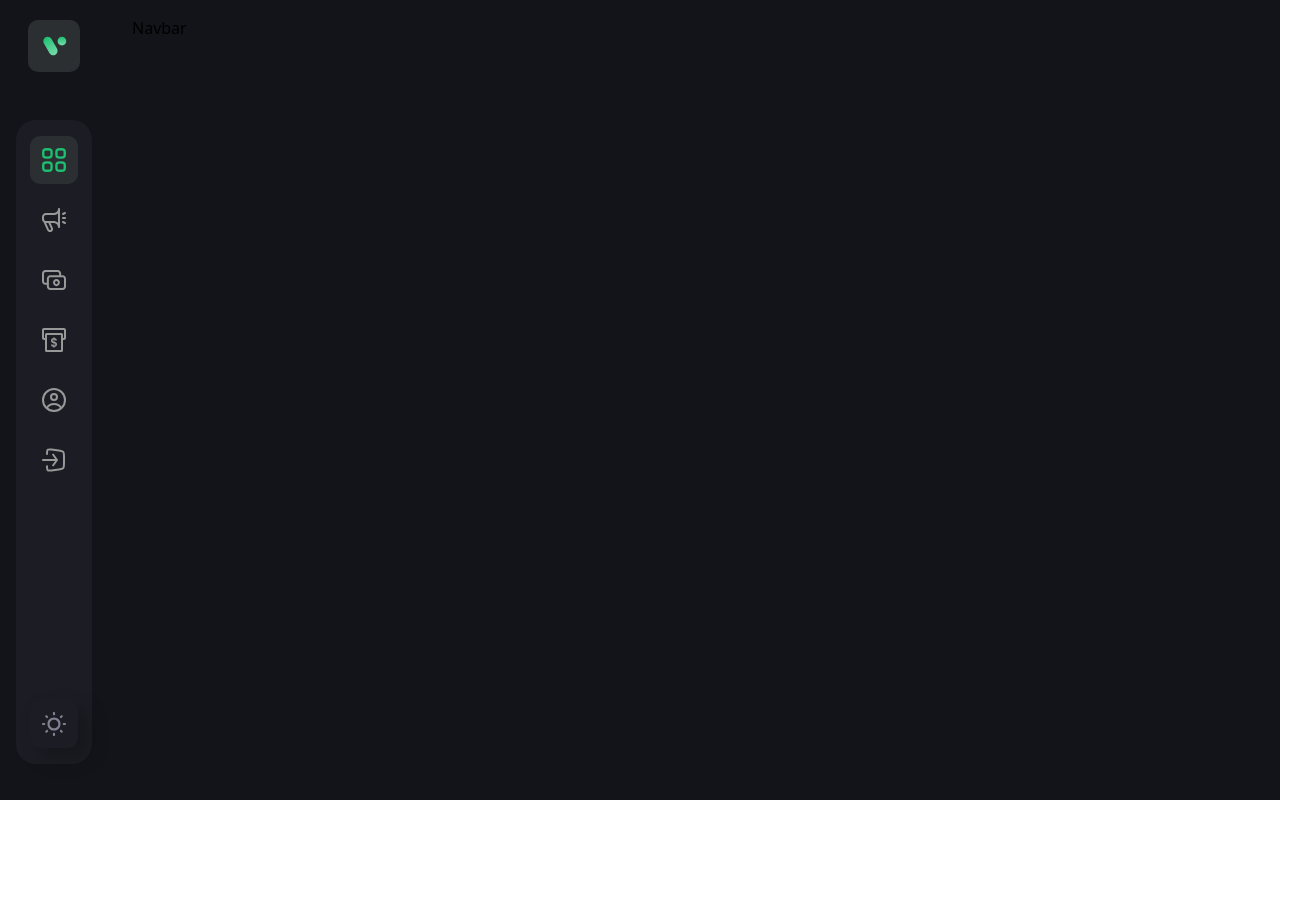
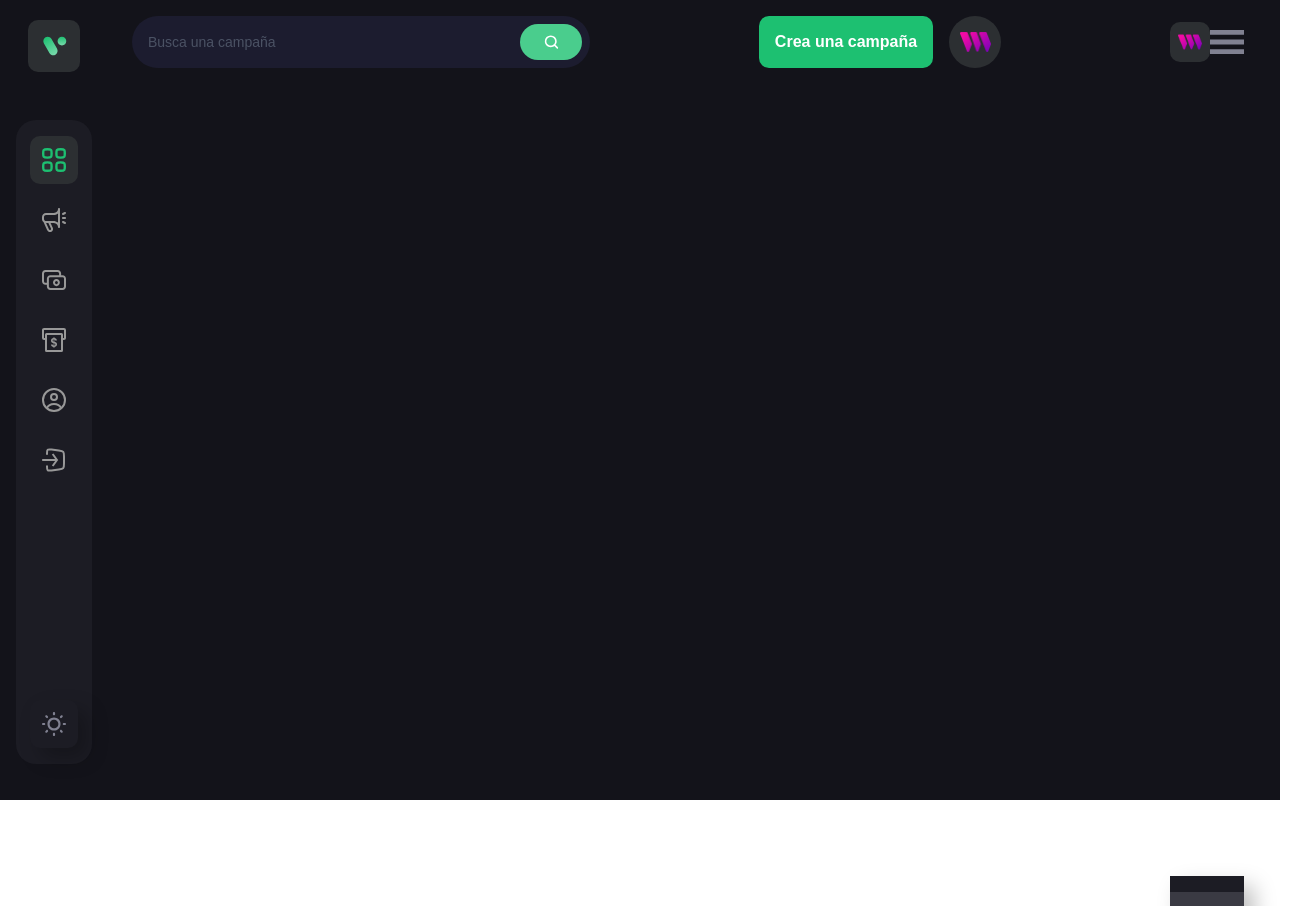
Before and after one commit to maatist/crowfunding, a React (Vite) app in the folder client/: page /create-campaign in a window 1280 px wide. Before the commit this address had no page. Shown: the top 906 px of the page, 1312 px wide, since content can reach past the window. Before the commit the page ends 800 px from the top, so only its background shows below. Built offline with nearby package versions, Linux system fonts and the light colour scheme; what @thirdweb-dev/react would draw is missing.

Commit message:
CustomButton y creacion de Navbar

```diff
--- /dev/null
+++ b/client/src/components/CustomButton.jsx
@@ -0,0 +1,15 @@
+import React from 'react'
+
+const CustomButton = ({btnType, title, handleClick, styles}) => {
+  return (
+    <button
+      type={btnType}
+      className={`font-epilogue font-semibold text-[16px] leading-[26px] text-white min-h-[52px] px-4 rounded-[10px] ${styles}`}
+      onClick={handleClick}
+    >
+      {title}
+    </button>
+  )
+}
+
+export default CustomButton
--- a/client/src/components/Navbar.jsx
+++ b/client/src/components/Navbar.jsx
@@ -1,8 +1,137 @@
-import React from 'react'
+import React, { useState } from 'react'
+import { Link, useNavigate } from 'react-router-dom'
+
+import { CustomButton } from './'
+import { logo, menu, search, thirdweb } from '../assets'
+import { navlinks } from '../constants'
+
+
 
 const Navbar = () => {
+  const navigate = useNavigate()
+  const [isActive, setIsActive] = useState('dashboard')
+  const [toggleDrawer, setToggleDrawer] = useState(false)
+
+  const adress = '0x...abcde'
+
   return (
-    <div>Navbar</div>
+    <div
+      className='flex md:flex-row flex-col-reverse justify-between mb-[35px] gap-6'
+    >
+      <div
+        className='lg:flex-1 flex flex-row max-w-[458px] py-2 pl-4 pr-2 h-[52px] bg-[#1c1c2f] rounded-[100px]'
+      >
+        <input
+          type="text"
+          placeholder='Busca una campaña'
+          className='flex w-full font-normal font-epilogue text-[14px] placeholder-[#4b5264] text white bg-transparent outline-none'
+        />
+        <div
+          className='w-[72px] h-full rounded-[20px] bg-[#4acd8d] flex justify-center items-center cursor-pointer'
+        >
+          <img
+            src={search}
+            alt="search"
+            className='w-[15px] h-[15px] object-contain' />
+        </div>
+      </div>
+      <div
+        className='sm:flex hidden flex-row justify-end gap-4'
+      >
+        <CustomButton
+          btnType='button'
+          title={ adress ? 'Crea una campaña' : 'Conecta tu wallet' }
+          styles = {adress ? 'bg-[#1dc071]' : 'bg-[#8c6dfd]'}
+          handleClick= {() => {
+            if (adress) {
+              navigate('create-campaign')
+            } else {
+              'connect'
+            }
+          }}
+        />
+        <Link to='/profile'>
+          <div
+            className='w-[52px] h-[52px] rounded-full bg-[#2c2f32] flex justify-center items-center cursor-pointer'
+          >
+            <img
+              src={thirdweb}
+              alt='user'
+              className='w-[60%] h-[60%] object-contain' />
+          </div>
+        </Link>
+      </div>
+
+      {/* Mobile */}
+
+      <div
+        className='smL:hidden flex justify-between items-center relative'
+      >
+        <div
+          className='w-[40px] h-[40px] rounded-[10px] bg-[#2c2f32] flex justify-center items-center cursor-pointer'
+        >
+          <img
+              src={thirdweb}
+              alt='user'
+              className='w-[60%] h-[60%] object-contain'
+          />
+        </div>
+        <img
+          src={menu}
+          alt="menu"
+          className='w-[34px] h-[34px] object-contain cursor-pointer'
+          onClick={() => setToggleDrawer((prev) => !prev)}
+        />
+        <div
+          className={`absolute top-[60px] right-0 left-0 bg-[#1c1c24] z-10 shadow-secondary py-4 ${!toggleDrawer  ? 'translate-y-[100vh]' : 'translate-y-0'} transition-all duration-700`}
+        >
+          <ul
+            className='mb-4'
+          >
+            {navlinks.map((link) => (
+              <li
+                key={link.name}
+                className={`flex p-4 ${isActive === link.name && 'bg-[#3a3a43]'}`}
+                onClick={() => {
+                  setIsActive(link.name)
+                  setToggleDrawer(false)
+                  navigate(link.link)
+                }}
+              >
+                <img
+                  src={link.imgUrl}
+                  alt={link.name}
+                  className={`w-[24px] h-[24px] object-contain ${isActive === link.name ? 'grayscale-0' : 'grayscale'}`}
+                />
+                <p
+                  className={`ml-[20px] font-epilogue font-semibold text-[16px] ${isActive === link.name ? 'text-[#1dc071]' : 'text-[#808191]'}`}
+                >
+                  {link.name}
+                </p>
+              </li>
+            ))}
+          </ul>
+          <div
+            className='flex mx-4'
+          >
+            <CustomButton
+              btnType='button'
+              title={ adress ? 'Crea una campaña' : 'Conecta tu wallet' }
+              styles = {adress ? 'bg-[#1dc071]' : 'bg-[#8c6dfd]'}
+              handleClick= {() => {
+                if (adress) {
+                  navigate('create-campaign')
+                } else {
+                  'connect'
+                }
+              }}
+            />
+          </div>
+        </div>
+      </div>
+
+
+    </div>
   )
 }
 
--- a/client/src/components/index.js
+++ b/client/src/components/index.js
@@ -1,2 +1,3 @@
 export {default as Sidebar} from './Sidebar';
 export {default as Navbar} from './Navbar';
+export {default as CustomButton} from './CustomButton';
```
